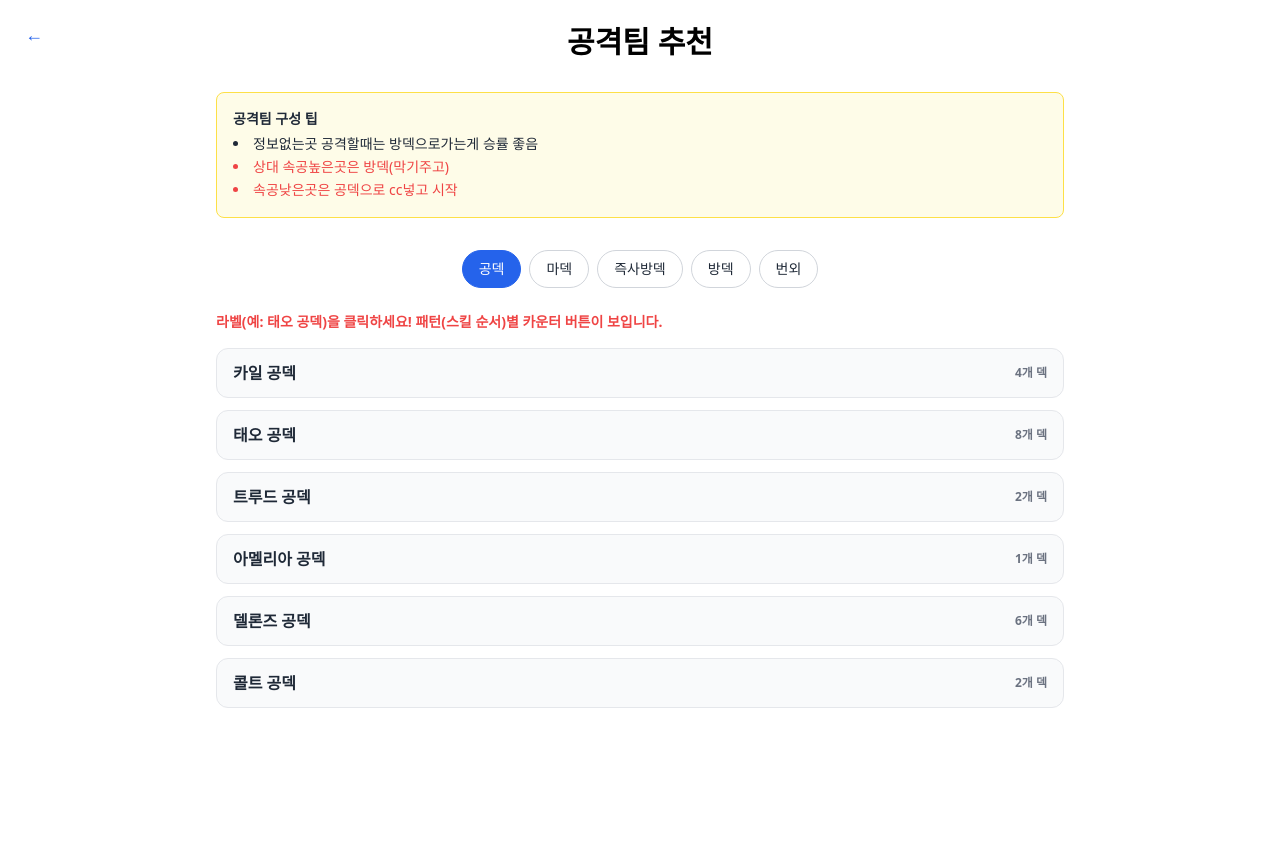
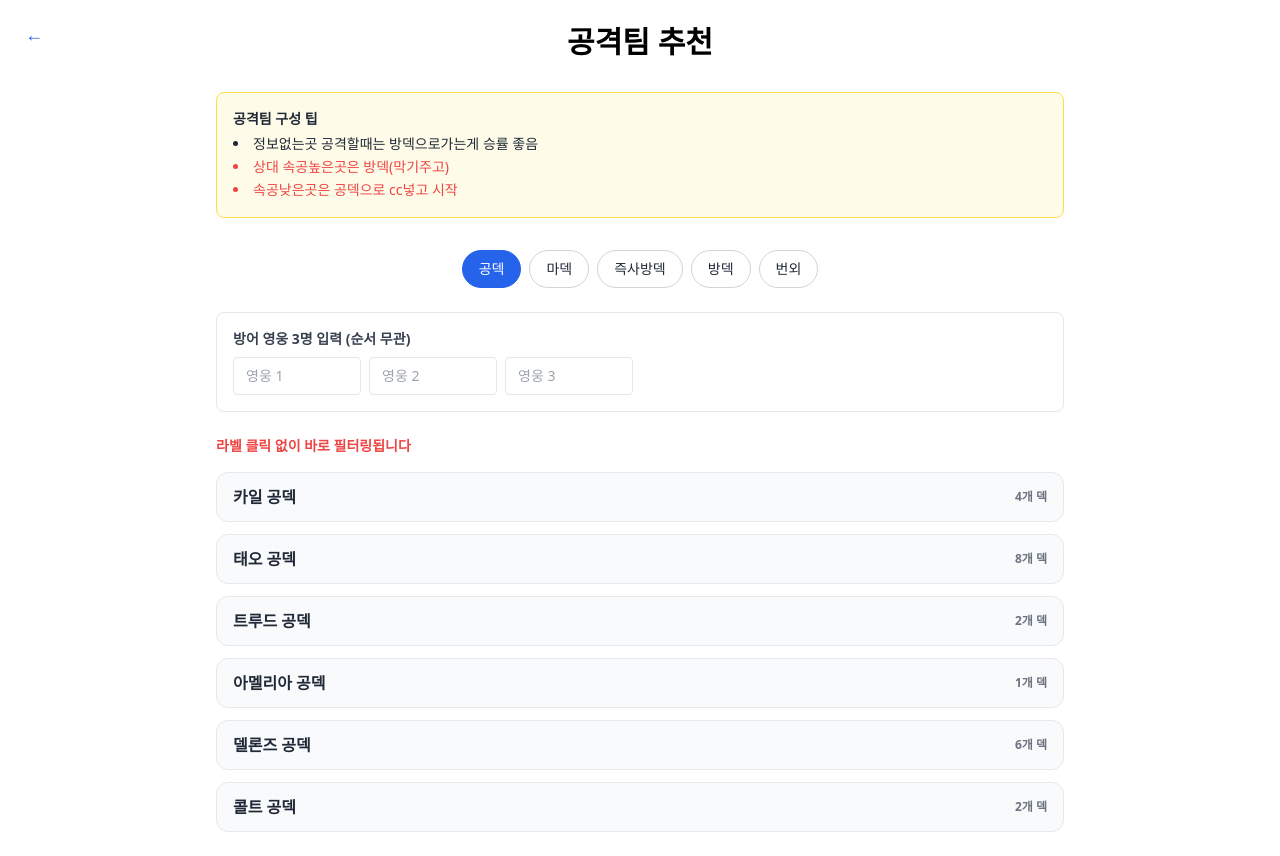
Before and after one commit to ogeongeun/snr-guide1, a React (Create React App) app: page /guild-offense in a window 1280 px wide. Before the commit the page ends 800 px from the top, so only its background shows below. Built offline with nearby package versions, Linux system fonts and the light colour scheme.

Commit message:
Feat: ....

```diff
--- a/src/data/guild_defense_recommendations.json
+++ b/src/data/guild_defense_recommendations.json
@@ -100,13 +100,15 @@
 
               "내실덱1": [
                 "amelia1.png",
-                "trude2.png",
-                "spike2.png"
+                 "spike2.png",
+                "trude2.png"
+
               ],
               "내실덱2": [
                 "amelia2.png",
-                "trude2.png",
-                "spike2.png"
+                "spike2.png",
+                "trude2.png"
+
               ]
 
             },
--- a/src/pages/GuildOffenseCounterPage.jsx
+++ b/src/pages/GuildOffenseCounterPage.jsx
@@ -10,17 +10,38 @@ export default function GuildOffenseListPage() {
   const navigate = useNavigate();
   const categories = Object.keys(data.categories || {});
   const [selectedCategory, setSelectedCategory] = useState(categories[0] || '공덱');
-  const [openLabel, setOpenLabel] = useState(null); // 라벨(예: '태오 공덱') 아코디언 토글
+  const [openLabel, setOpenLabel] = useState(null);
+
+  // ✅ 영웅 3명 필터 상태
+  const [heroFilter, setHeroFilter] = useState(['', '', '']);
 
   const entries = Array.isArray(data.categories[selectedCategory])
     ? data.categories[selectedCategory]
     : EMPTY_LIST;
 
+  // =========================
+  // 영웅 3명 순서 무관 필터
+  // =========================
+  const normalizedFilter = heroFilter.filter(Boolean);
+
+  const filteredEntries = useMemo(() => {
+    if (normalizedFilter.length === 0) return entries;
+
+    return entries.filter((entry) => {
+      if (!Array.isArray(entry.defenseTeam)) return false;
+
+      const defenseNames = entry.defenseTeam.map((h) => h.name);
+      return normalizedFilter.every((name) =>
+        defenseNames.includes(name)
+      );
+    });
+  }, [entries, normalizedFilter]);
+
   // 이미지 경로 보정
   const heroImg = (src) =>
     src?.startsWith('/images/') ? src : `/images/heroes/${src || ''}`;
 
-  // 공통 렌더러
+  // 공통 스킬 렌더러
   const SkillStrip = ({ skills, size = 'w-9 h-9' }) => {
     if (!Array.isArray(skills) || skills.length === 0) return null;
     return (
@@ -50,7 +71,9 @@ export default function GuildOffenseListPage() {
         />
       </div>
       {hero.note ? (
-        <p className="text-[9px] text-red-500 italic mt-0.5 text-center">{hero.note}</p>
+        <p className="text-[9px] text-red-500 italic mt-0.5 text-center">
+          {hero.note}
+        </p>
       ) : (
         <div className="h-[14px]" />
       )}
@@ -58,28 +81,30 @@ export default function GuildOffenseListPage() {
     </div>
   );
 
-  // ✅ 같은 label끼리 묶기 + 원본 idx를 함께 저장(상세 페이지 네비게이션용)
+  // =========================
+  // 라벨 기준 그룹핑 (필터 적용된 entries 사용)
+  // =========================
   const groupedByLabel = useMemo(() => {
-    const map = new Map(); // Map<label, Array<{ idx, entry }>>
-    entries.forEach((entry, idx) => {
+    const map = new Map();
+    filteredEntries.forEach((entry, idx) => {
       const key = entry.label || '라벨없음';
       if (!map.has(key)) map.set(key, []);
       map.get(key).push({ idx, entry });
     });
     return map;
-  }, [entries]);
+  }, [filteredEntries]);
 
   return (
     <div className="p-6 max-w-4xl mx-auto">
       <h1 className="text-3xl font-bold text-center mb-8">공격팀 추천</h1>
 
+      {/* 팁 박스 */}
       <div className="bg-yellow-50 border border-yellow-300 rounded-lg p-4 text-sm text-gray-800 mb-8">
         <p className="font-semibold mb-1">공격팀 구성 팁</p>
         <ul className="list-disc list-inside leading-relaxed">
-
           <li>정보없는곳 공격할때는 방덱으로가는게 승률 좋음</li>
           <li className="text-red-500">상대 속공높은곳은 방덱(막기주고)</li>
-          <li className="text-red-500"> 속공낮은곳은 공덱으로 cc넣고 시작</li>
+          <li className="text-red-500">속공낮은곳은 공덱으로 cc넣고 시작</li>
         </ul>
       </div>
 
@@ -90,7 +115,7 @@ export default function GuildOffenseListPage() {
             key={cat}
             onClick={() => {
               setSelectedCategory(cat);
-              setOpenLabel(null); // 카테고리 변경 시 열림 초기화
+              setOpenLabel(null);
             }}
             className={`px-4 py-2 rounded-full border text-sm ${
               selectedCategory === cat
@@ -103,11 +128,36 @@ export default function GuildOffenseListPage() {
         ))}
       </div>
 
+      {/* =========================
+          영웅 3명 입력 필터
+         ========================= */}
+      <div className="bg-white border rounded-lg p-4 mb-6">
+        <p className="text-sm font-semibold mb-2 text-gray-700">
+          방어 영웅 3명 입력 (순서 무관)
+        </p>
+
+        <div className="flex gap-2 flex-wrap">
+          {heroFilter.map((v, i) => (
+            <input
+              key={i}
+              value={v}
+              onChange={(e) => {
+                const next = [...heroFilter];
+                next[i] = e.target.value.trim();
+                setHeroFilter(next);
+              }}
+              placeholder={`영웅 ${i + 1}`}
+              className="border rounded px-3 py-2 text-sm w-32"
+            />
+          ))}
+        </div>
+      </div>
+
       <p className="text-sm font-semibold text-red-500 mb-4">
-        라벨(예: 태오 공덱)을 클릭하세요! 패턴(스킬 순서)별 카운터 버튼이 보입니다.
+        라벨 클릭 없이 바로 필터링됩니다
       </p>
 
-      {/* 라벨별 아코디언 */}
+      {/* 라벨 아코디언 */}
       <div className="space-y-3">
         {Array.from(groupedByLabel.entries()).map(([label, items]) => (
           <div key={label} className="w-full border rounded-xl bg-gray-50">
@@ -115,15 +165,16 @@ export default function GuildOffenseListPage() {
               onClick={() => setOpenLabel(openLabel === label ? null : label)}
               className="w-full text-left px-4 py-3 font-semibold text-gray-800 hover:bg-gray-100 rounded-xl flex items-center justify-between"
             >
-              <span>{label || '라벨없음'}</span>
+              <span>{label}</span>
               <span className="text-xs text-gray-500">{items.length}개 덱</span>
             </button>
 
             {openLabel === label && (
               <div className="px-4 pb-4 space-y-4 border-t">
                 {items.map(({ idx, entry }, i) => {
-                  const hasVariants = Array.isArray(entry.defenseVariants) && entry.defenseVariants.length > 0;
-
+                  const hasVariants =
+                    Array.isArray(entry.defenseVariants) &&
+                    entry.defenseVariants.length > 0;
 
                   return (
                     <div
@@ -134,42 +185,35 @@ export default function GuildOffenseListPage() {
                         [{selectedCategory}] #{idx + 1} {entry.label}
                       </h2>
 
-                      {/* 상대 방어팀 미리보기 */}
-                      {Array.isArray(entry.defenseTeam) && entry.defenseTeam.length > 0 && (
+                      {/* 상대 방어팀 */}
+                      {Array.isArray(entry.defenseTeam) && (
                         <>
-                          <p className="text-xs font-semibold text-gray-600 mb-1">상대팀</p>
+                          <p className="text-xs font-semibold text-gray-600 mb-1">
+                            상대팀
+                          </p>
                           <div className="grid grid-cols-3 gap-2 mb-3">
                             {entry.defenseTeam.map(renderHeroCard)}
                           </div>
                         </>
                       )}
 
-                      {/* ✅ 신규 구조: defenseVariants 각 패턴 표시 */}
                       {hasVariants ? (
                         <div className="space-y-4">
                           {entry.defenseVariants.map((v, vIdx) => (
                             <div
-                              key={`variant-${vIdx}`}
+                              key={vIdx}
                               className="border rounded-md p-3 bg-gray-50"
                             >
-                              <div className="flex items-center justify-between mb-2">
-                                <p className="text-sm font-semibold text-gray-700">
-                                  패턴 #{vIdx + 1}
-                                </p>
-                                <span className="text-[11px] text-gray-500">
-                                  카운터 {Array.isArray(v.counters) ? v.counters.length : 0}개
-                                </span>
-                              </div>
+                              <p className="text-sm font-semibold mb-2">
+                                패턴 #{vIdx + 1}
+                              </p>
 
-                              {/* 방어팀 스킬 순서 */}
-                              <div className="mb-2">
-                                <p className="text-xs font-semibold text-gray-600 mb-1">
-                                  방어팀 스킬 순서
-                                </p>
-                                <SkillStrip skills={v.defenseSkills} />
-                              </div>
+                              <p className="text-xs font-semibold text-gray-600 mb-1">
+                                방어팀 스킬 순서
+                              </p>
+                              <SkillStrip skills={v.defenseSkills} />
 
-                              <div className="flex justify-end">
+                              <div className="flex justify-end mt-2">
                                 <button
                                   onClick={() =>
                                     navigate(
@@ -187,7 +231,6 @@ export default function GuildOffenseListPage() {
                           ))}
                         </div>
                       ) : (
-                        // ✅ 레거시 구조: recommendedCounters만 있을 때
                         <div className="flex justify-end">
                           <button
                             onClick={() =>
```
